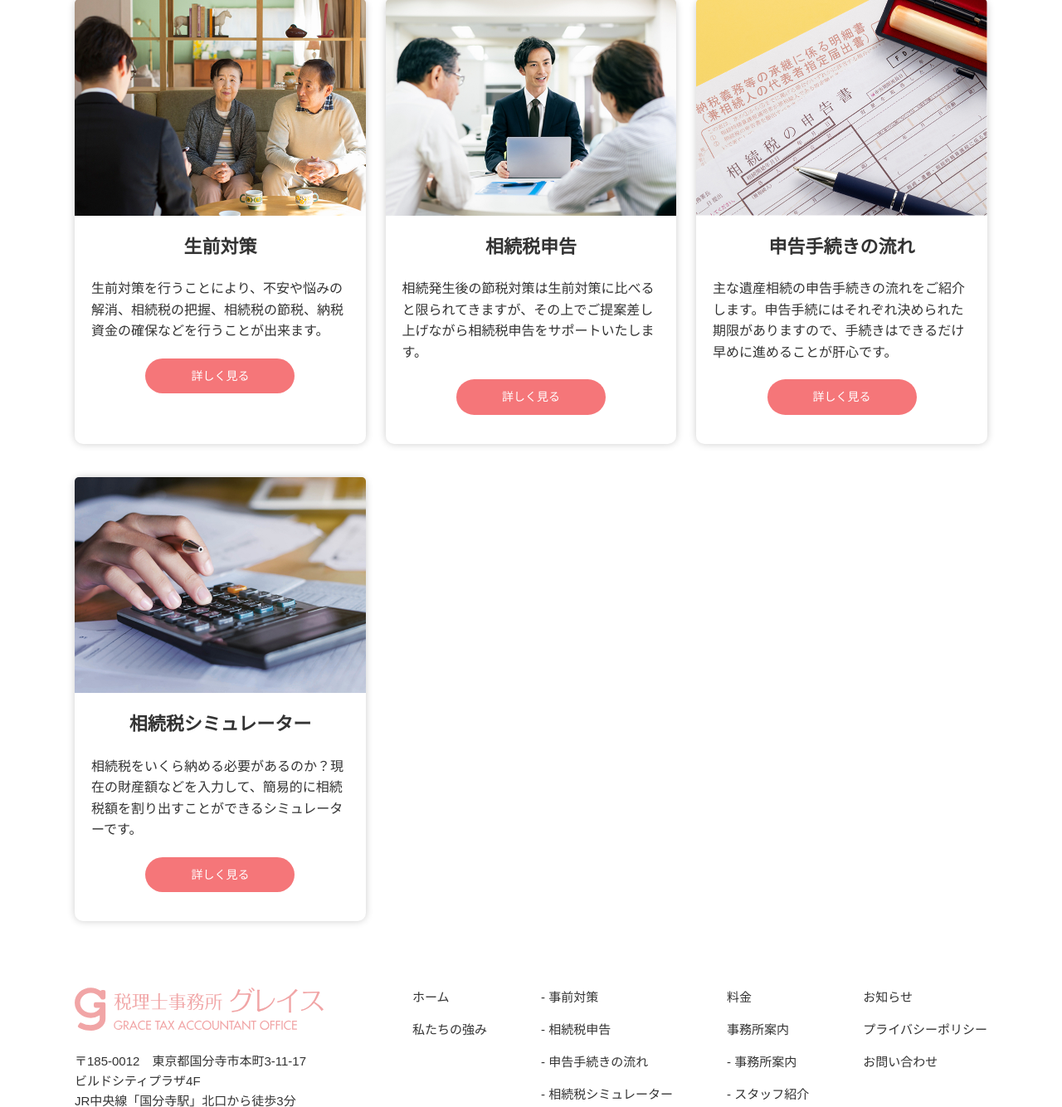
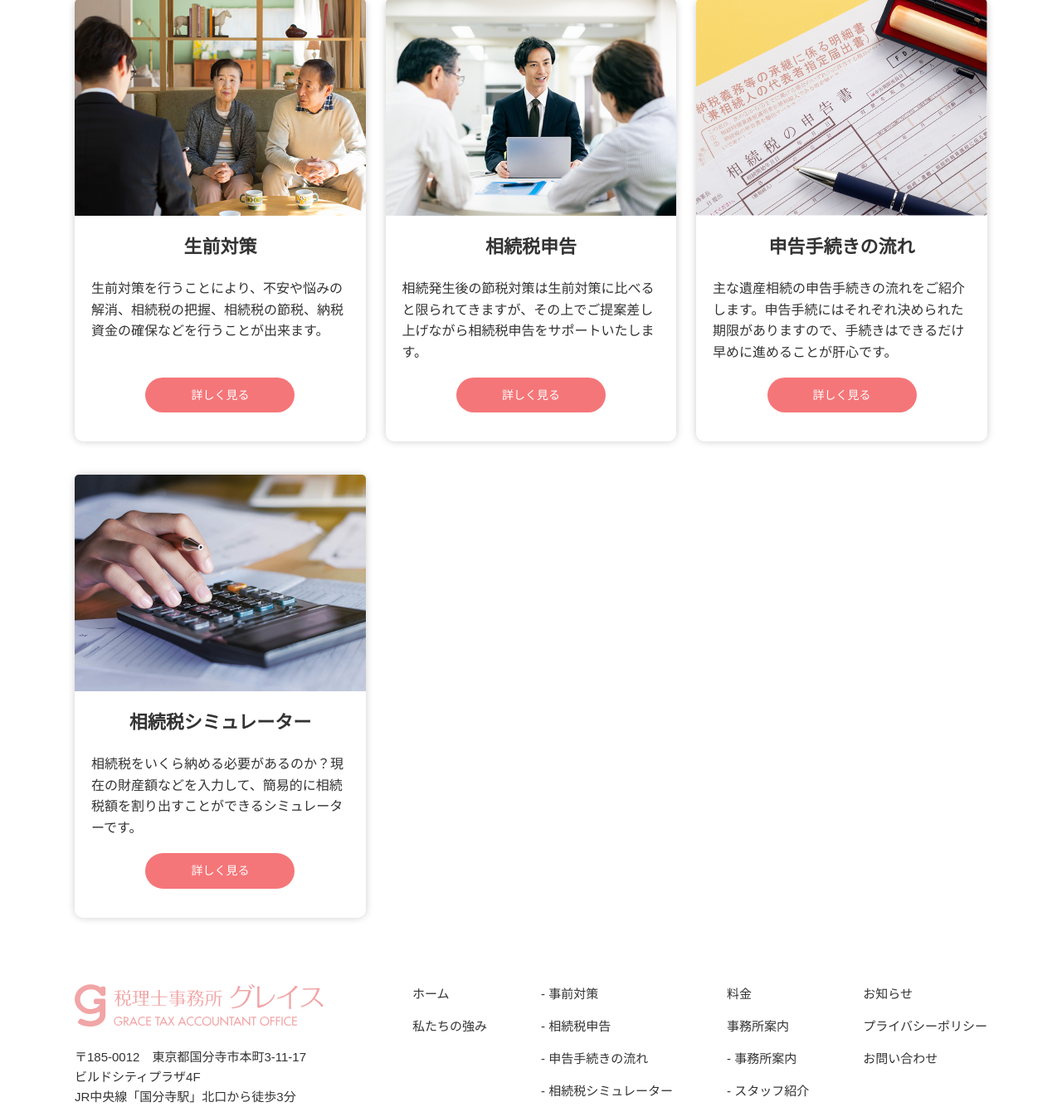
Before and after one commit to natuuu0831/natuuu0831-grace-souzoku, a PHP site: page /souzoku/ in a window 1280 px wide. Shown: the part 426-1760 px from the top of the page at 83% size. Run offline with PHP 8.4, Linux system fonts and the light colour scheme; some libraries are stand-ins or nearby versions.

Commit message:
相続の修正

```diff
--- a/assets/css/souzoku.css
+++ b/assets/css/souzoku.css
@@ -5,6 +5,11 @@
   box-shadow: 0 0 10px rgba(0, 0, 0, 0.2);
   border-radius: 10px;
   margin-bottom: 4rem;
+  cursor: pointer;
+  transition: .3s;
+}
+.souzokuMenuList__item:hover{
+  opacity: .7;
 }
 .souzokuMenuList__item .radiusImgBox {
   border-bottom-right-radius: 0;
@@ -18,8 +23,9 @@
 }
 .souzokuMenuList__item dd {
   padding: 0 20px;
+  height: 10rem;
 }
-.souzokuMenuList__item a {
+.souzokuMenuList__item .button {
   display: block;
   text-align: center;
   font-size: 1.4rem;
@@ -302,6 +308,9 @@
     width: 100%;
     display: block;
   }
+  .souzokuMenuList__item dd {
+    height: auto;
+  }
   .seizenDetail__item dl div {
     width: 100%;
   }
--- a/souzoku/index.html
+++ b/souzoku/index.html
@@ -212,46 +212,53 @@
         <div class="inner">
             <ul class="flexWrap souzokuMenuList">
                 <li class="souzokuMenuList__item">
+                  <a href="/souzoku/seizen.html">
                     <div class="radiusImgBox">
-                        <img src="../assets/img/souzoku/img01.jpg" alt="">
+                      <img src="../assets/img/souzoku/img01.jpg" alt="">
                     </div>
                     <dl>
                         <dt>生前対策</dt>
                         <dd>生前対策を行うことにより、不安や悩みの解消、相続税の把握、相続税の節税、納税資金の確保などを行うことが出来ます。</dd>
                     </dl>
-                    <a href="/souzoku/seizen.html">詳しく見る</a>
+                    <a href="/souzoku/seizen.html" class="button">詳しく見る</a>
+                  </a>
                 </li>
                 <li class="souzokuMenuList__item">
+                  <a href="/souzoku/shinkoku.html">
                     <div class="radiusImgBox">
-                        <img src="../assets/img/souzoku/img02.jpg" alt="">
+                      <img src="../assets/img/souzoku/img02.jpg" alt="">
                     </div>
                     <dl>
                         <dt>相続税申告</dt>
                         <dd>相続発生後の節税対策は生前対策に比べると限られてきますが、その上でご提案差し上げながら相続税申告をサポートいたします。</dd>
                     </dl>
-                    <a href="/souzoku/shinkoku.html">詳しく見る</a>
+                    <a href="/souzoku/shinkoku.html" class="button">詳しく見る</a>
+                  </a>
                 </li>
                 <li class="souzokuMenuList__item">
+                  <a href="/souzoku/flow.html">
                     <div class="radiusImgBox">
-                        <img src="../assets/img/souzoku/img03.jpg" alt="">
+                      <img src="../assets/img/souzoku/img03.jpg" alt="">
                     </div>
                     <dl>
                         <dt>申告手続きの流れ</dt>
                         <dd>主な遺産相続の申告手続きの流れをご紹介します。申告手続にはそれぞれ決められた期限がありますので、手続きはできるだけ早めに進めることが肝心です。</dd>
                     </dl>
-                    <a href="/souzoku/flow.html">詳しく見る</a>
+                    <a href="/souzoku/flow.html" class="button">詳しく見る</a>
+                  </a>
                 </li>
                 <li class="souzokuMenuList__item">
+                  <a href="/souzoku/simulator.html">
                     <div class="radiusImgBox">
-                        <img src="../assets/img/souzoku/img04.jpg" alt="">
+                      <img src="../assets/img/souzoku/img04.jpg" alt="">
                     </div>
                     <dl>
                         <dt>相続税シミュレーター</dt>
                         <dd>相続税をいくら納める必要があるのか？現在の財産額などを入力して、簡易的に相続税額を割り出すことができるシミュレーターです。</dd>
                     </dl>
-                    <a href="/souzoku/simulator.html">詳しく見る</a>
+                    <a href="/souzoku/simulator.html" class="button">詳しく見る</a>
+                  </a>
                 </li>
-
             </ul>
         </div>
     </section>
```
